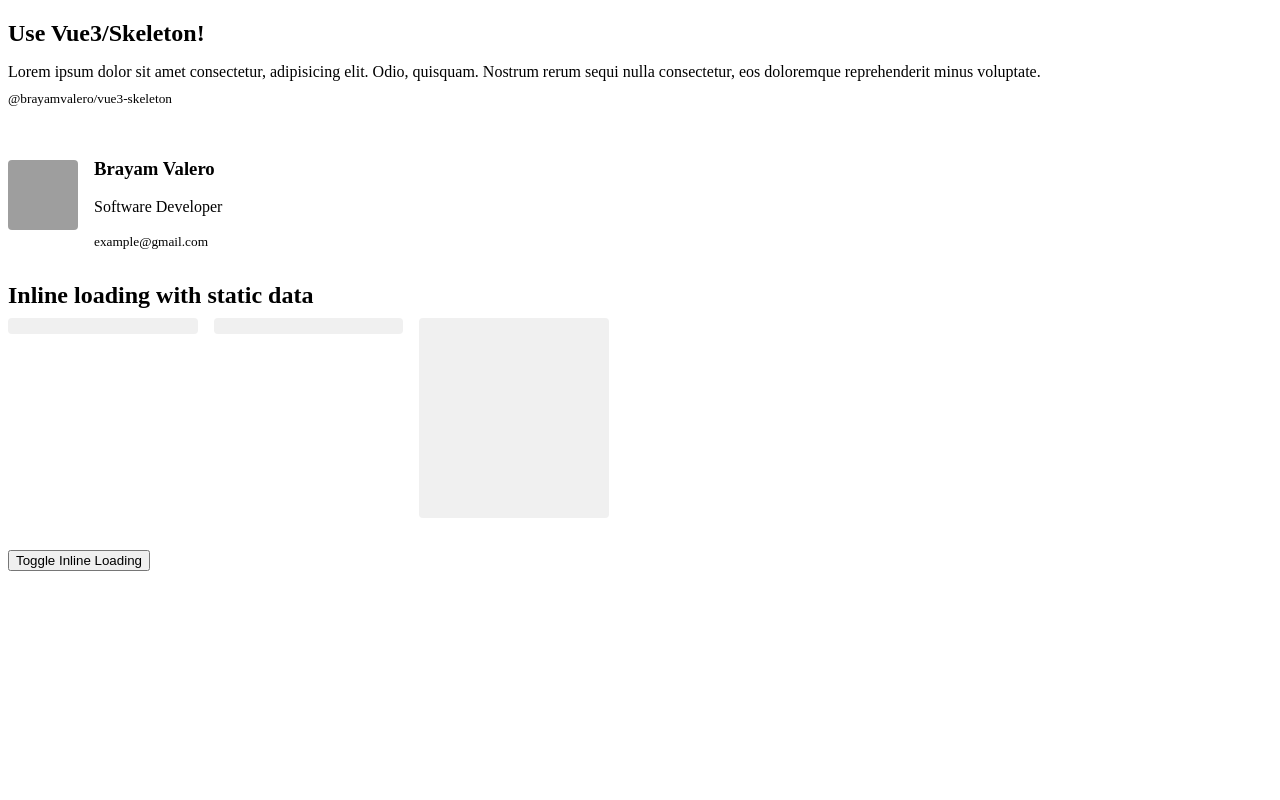
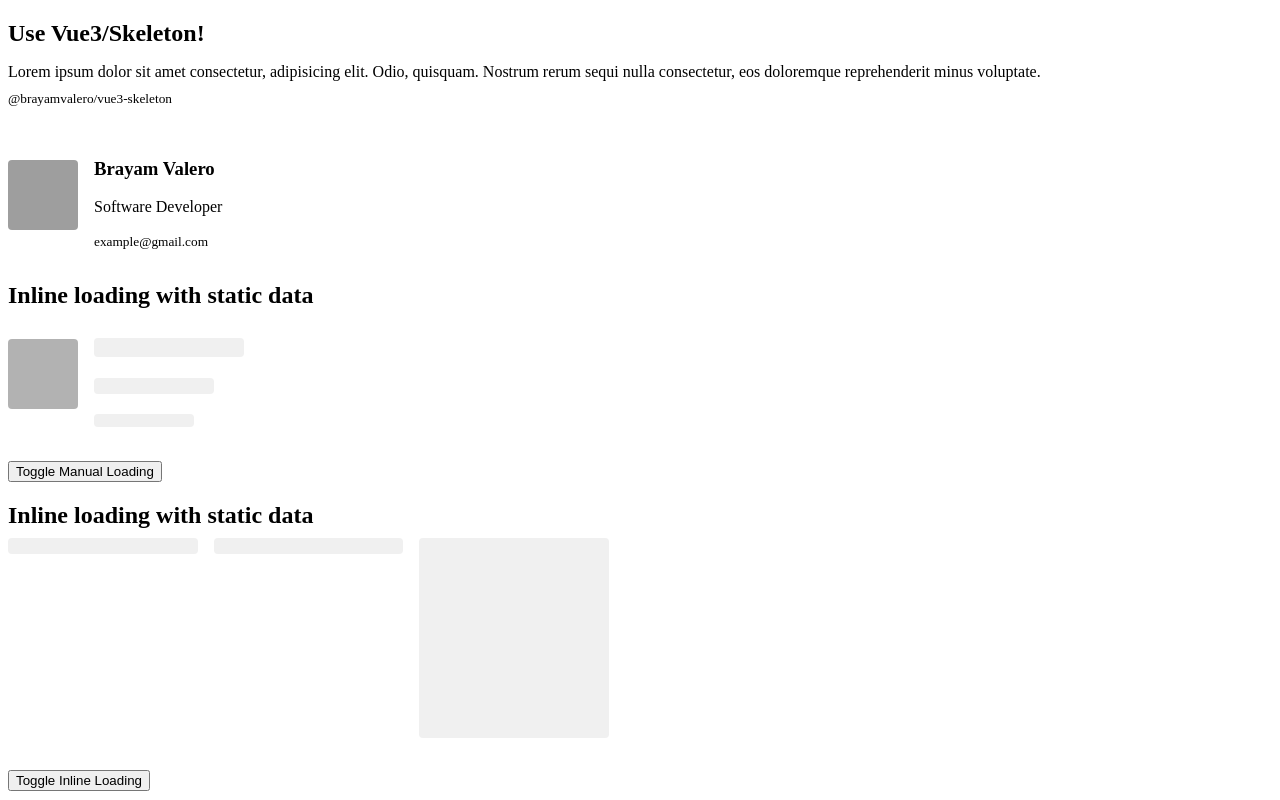
Before and after one commit to BrayamValero/vue3-skeleton, a Vue app: page / in a window 1280 px wide. Built offline with nearby package versions, Linux system fonts and the light colour scheme; grey boxes are pictures that could not be loaded.

Commit message:
add loading prop

```diff
--- a/src/App.vue
+++ b/src/App.vue
@@ -6,6 +6,7 @@ import SkeletonTheme from '@components/SkeletonTheme.vue'
 const data: any = ref({})
 
 const loading = ref(true)
+const manualLoading = ref(true)
 
 const fetchData = () => {
     // Title & Description
@@ -59,6 +60,29 @@ onMounted(() => {
                 </small>
             </div>
         </section>
+        <!-- User Profile manually example -->
+        <h2 class="mb-2">Inline loading with static data</h2>
+        <section class="user">
+            <picture class="user-avatar">
+                <Skeleton :loading="manualLoading" childClass="user-avatar" background-color="#666">
+                    <img :src="data.img" />
+                </Skeleton>
+            </picture>
+            <div class="user-info">
+                <h3>
+                    <Skeleton :loading="manualLoading" :width="150">{{ data.name }}</Skeleton>
+                </h3>
+                <p>
+                    <Skeleton :loading="manualLoading" :width="120">{{ data.role }}</Skeleton>
+                </p>
+                <small>
+                    <Skeleton :loading="manualLoading" :width="100">{{ data.email }}</Skeleton>
+                </small>
+            </div>
+        </section>
+
+        <button @click="manualLoading = !manualLoading">Toggle Manual Loading</button>
+
         <!-- Inline Elements -->
         <section class="inline">
             <h2 class="mb-2">Inline loading with static data</h2>
--- a/src/components/Skeleton.vue
+++ b/src/components/Skeleton.vue
@@ -7,6 +7,7 @@ const props = withDefaults(defineProps<SkeletonProps>(), {
     rows: 1,
     enableAnimation: undefined,
     inline: undefined,
+    loading: undefined
 })
 
 const theme = inject(ThemeInjection, {})
@@ -19,6 +20,8 @@ const getRows = computed<number>(() => {
 const slots: any = useSlots()
 
 const getLoadingStatus = computed<boolean>(() => {
+    if (props.loading !== undefined) return !props.loading
+
     if (slots.default) return slots.default()[0].children || false
 })
 
--- a/src/types/index.types.ts
+++ b/src/types/index.types.ts
@@ -15,4 +15,5 @@ export interface SkeletonProps extends SkeletonThemeProps {
     circle?: boolean
     containerClass?: string
     childClass?: string
+    loading?: boolean
 }
```
Also changed, not shown: 2 other files (tests, documents, lock files or other folders).
